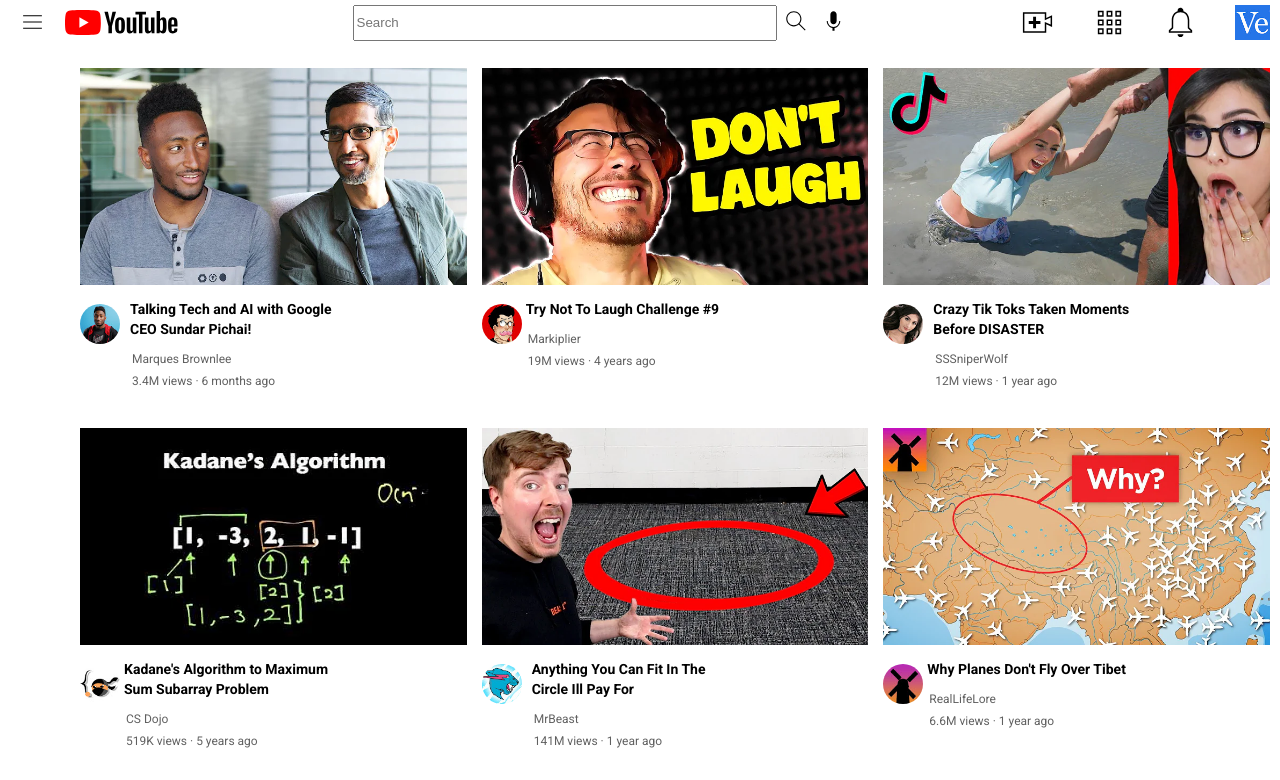
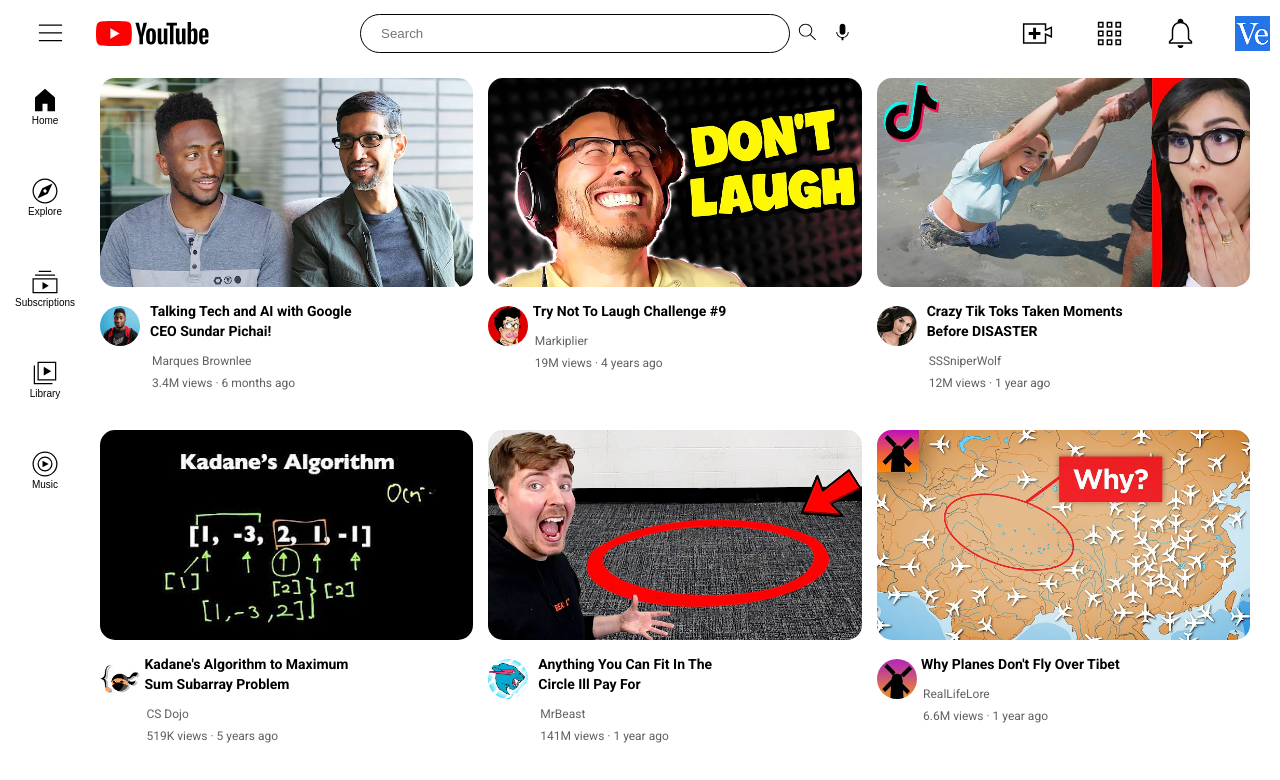
Before and after one commit to Akash01010101/youtubbeb, a plain HTML site: page index.html in a window 1280 px wide. Shown: the top 780 px of the page. Drawn offline with Linux system fonts and the light colour scheme.

Commit message:
sidebar complete :3

```diff
--- a/index.html
+++ b/index.html
@@ -36,6 +36,16 @@
     </div>
 
 
+    <div class="sidebar-left">
+     <div class="home">
+      <img src="chans/home.svg" alt="" class="left-img">Home
+     </div>
+     <div class="home">
+      <img src="chans/explore.svg" alt="" class="left-img">Explore
+     </div>
+     <div class="home"><img src="chans/subscriptions.svg" alt="" class="left-img">Subscriptions</div>
+     <div class="home"><img src="chans/library.svg" alt="" class="left-img">Library</div>
+     <div class="home"><img src="chans/youtube-music.svg" alt="" class="left-img">Music</div>
     </div>
    <div class="videogrid">
      <div class="d1">
--- a/style.css
+++ b/style.css
@@ -1,22 +1,26 @@
-.thumb1{
+.thumb1 {
   width: 100%;
   margin-top: 0;
+  border-radius: 15px;
+}
 
-}
-.searchbar{
+.searchbar {
 
-  width:450px;
-height: 30px;
-
-
-}
-body{
-  margin: 0;
+  width: 500px;
+  height: 35px;
+border-radius: 22px;
+border: 0.2px solid;
+padding-left: 20px;
 
 }
 
+body {
+  margin: 0;
+font-family: Arial, Helvetica, sans-serif;
+}
 
-.head{
+
+.head {
   margin-right: 10px;
   background-color: white;
   top: 0;
@@ -27,30 +31,38 @@
   flex-direction: row;
   justify-content: space-between;
   position: fixed;
+  padding-top: 11px;
+  padding-bottom: 20px;
 }
-.lefthead{
 
-width:150px;
-display:flex;
+.lefthead {
+padding-left: 15px;
+  width: 150px;
+  display: flex;
   align-items: center;
 }
-.menu{
+
+.menu {
   margin-left: 20px;
   margin-right: 20px;
+  height: 31px;
+}
+
+.logo {
   height: 25px;
+  padding-left: 10px;
 }
-.logo{
-  height: 25px;
-}
-.se{
-width:40px;
+
+.se {
+  width: 40px;
   height: 40px;
   background-color: white;
   border: none;
 
 
 }
-.midhead{
+
+.midhead {
   margin-left: 70px;
   margin-right: 35px;
 
@@ -59,20 +71,25 @@
   display: flex;
   align-items: center;
 }
-.righthead{
 
-width:250px;
+.righthead {
+
+  width: 250px;
   display: flex;
   align-items: center;
   justify-content: space-between;
 
 }
-.mych,.no,.upload,.apps{
+
+.mych,
+.no,
+.upload,
+.apps {
   height: 35px;
 }
 
-.side{
-  top:45px;
+.side {
+  top: 45px;
   bottom: 0;
   left: 0;
   position: fixed;
@@ -83,10 +100,11 @@
 
 
 }
-.e{
+
+.e {
   display: in;
-  width:35px;
-  margin:10px;
+  width: 35px;
+  margin: 10px;
   margin-top: 10px;
   margin-right: 10px;
   margin-left: 10px;
@@ -95,72 +113,124 @@
 
 
 
-d,d1,d2,d3,d4,d5,d6{
+d,
+d1,
+d2,
+d3,
+d4,
+d5,
+d6 {
   font-family: roboto;
-  color: rgb(96,96,96);
+  color: rgb(96, 96, 96);
   font-size: 10px;
 }
 
 
-p{
+p {
   margin-top: 10px;
-  width:210px;
+  width: 210px;
   font-family: roboto;
   line-height: 20px;
 }
-.d1,.d2{
+
+.d1,
+.d2 {
 
 
 
   vertical-align: top;
 }
-.divv1,.divv2{
+
+.divv1,
+.divv2 {
   vertical-align: top;
   display: inline-block;
 }
-.channelimg1{
+
+.channelimg1 {
   margin-right: 10px;
   width: 40px;
   border-radius: 50%;
   margin-top: 15px;
 }
-.title1,.title2{
+
+.title1,
+.title2 {
   margin-bottom: 10px;
   font-weight: 600;
-  font-size:14px;
+  font-size: 14px;
   text-decoration: none;
 }
-.stats1,.auth1{
+
+.stats1,
+.auth1 {
   margin-top: 0px;
   font-size: 12px;
-  margin:2px;
+  margin: 2px;
   text-decoration: none;
-  color: rgb(96, 96,96 );
+  color: rgb(96, 96, 96);
 }
-.chans2{
+
+.chans2 {
   width: 40px;
   border-radius: 50%;
   margin-top: 15px;
 }
-.divv3, .divv4{
+
+.divv3,
+.divv4 {
   display: inline-block;
   vertical-align: top;
 }
-.auth2,.stats2{
-  color:rgb(96,96,96);
+
+.auth2,
+.stats2 {
+  color: rgb(96, 96, 96);
   margin: 2px;
   font-size: 12px;
 }
-.container1{
+
+.container1 {
   display: grid;
   grid-template-columns: 50px 1fr;
 }
-.videogrid{
-  margin-top: 50px;
+
+.videogrid {
+  padding-top: 60px;
   display: grid;
   grid-template-columns: 1fr 1fr 1fr;
   column-gap: 15px;
   row-gap: 35px;
-margin-left: 80px;
-margin-right: 10px;
+  margin-left: 100px;
+  margin-right: 30px;
 }
+.sidebar-left{
+  padding-top: 20px;
+  display: flex;
+  flex-direction: column;
+  position: fixed;
+  margin-top: 65px;
+  left: 0;
+  bottom: 0;
+  top: 0;
+  width: 90px;
+
+  justify-content:flex-start;
+  align-items: center;
+}
+.home{
+ font-size: 10px;
+ padding: 0;
+ margin-bottom: 50px;
+ width: 25px;
+
+ width: 100%;
+ display: flex;
+ justify-content: center;
+ align-items: center;
+ flex-direction: column;
+}
+
+.left-img{
+  width: 30px;
+}
```
Lines whose indentation alone changed are shown as unchanged.
